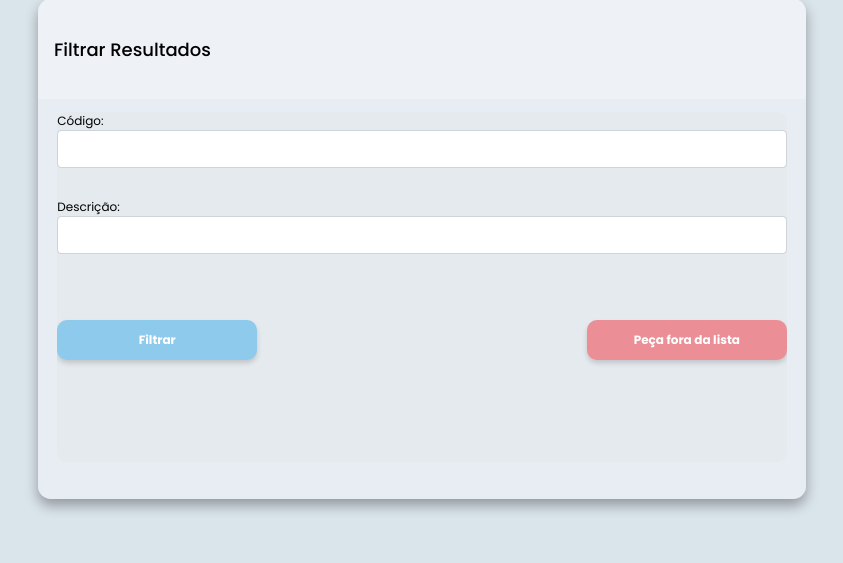
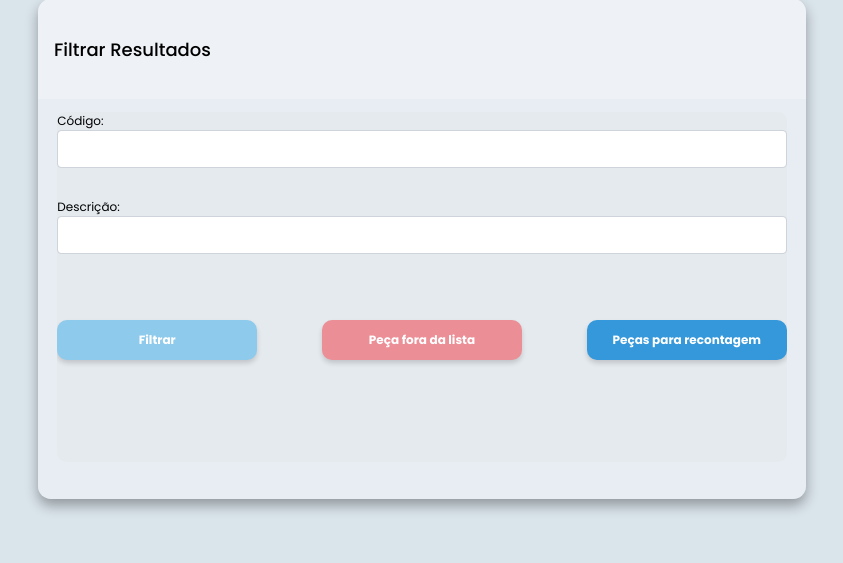
Before and after one commit to Cemag-pcp/inventario-cemag, a Flask app: template templates/inventario.html in a window 1280 px wide. Shown: the part 123-686 px from the top of the page, without its empty margins (208-1051 px from the left). Run offline with Flask 2, Linux system fonts and the light colour scheme; the template is opened without the code that fills it, so the values that code supplies are empty; some libraries are stand-ins or nearby versions.

Commit message:
pesquisando por peças que precisam de recontagem

```diff
--- a/static/css/style.css
+++ b/static/css/style.css
@@ -238,7 +238,7 @@ tbody tr.hide td i {
 
     div.table2 {
         width: 90vw;
-        height: 500px;
+        height: 600px;
         margin-bottom: 10px;
         background-color: #fff5;
         box-shadow: 0 0.4rem 0.8rem #0005;
@@ -477,3 +477,27 @@ tbody tr.hide td i {
     z-index: 9999;
     justify-content: center;
 }
+
+.linha-oculta {
+    display: none;
+}
+
+#toggleLinhasComIcone {
+    width: 200px;
+    padding: 5px;
+    margin-top: 30px;
+    height: 40px;
+    background: #8ECAEC;
+    border: none;
+    outline: none;
+    border-radius: 10px;
+    cursor: pointer;
+    font-weight: bold;
+    font-size: 1em;
+    color: #fff;
+    box-shadow: 0 0.2rem 0.3rem rgba(0, 0, 0, 0.151);
+}
+
+#toggleLinhasComIcone.botao-ativo {
+    border: 2px solid #3498db;
+}
--- a/templates/inventario.html
+++ b/templates/inventario.html
@@ -31,11 +31,10 @@
             <label for="descricao-filtro">Descrição:</label>
             <input type="text" class="form-control" id="descricao-filtro" name="descricao-filtro"><br><br>
             <div class="filtro_e_fora">
-            <input type="submit" class="botão_filtrar" value="Filtrar">
-            <button type="button" class="fora_lista" data-toggle="modal" data-target="#meuModal">Peça fora da lista</button>
+                <input type="submit" class="botão_filtrar" value="Filtrar" onclick="resetarTabela()">
+                <button type="button" class="fora_lista" data-toggle="modal" data-target="#meuModal">Peça fora da lista</button>
+                <button id="toggleLinhasComIcone" onclick="toggleLinhas()">Peças para recontagem</button>
             </div>
-        </div>
-        </div>
     </form>
     </section>
 </div>
@@ -138,7 +137,7 @@
     <section class="table__body">
         <table class="responsive-table" id="tabela-principal">
         <thead>
-            <tr>
+            <tr class="linha-com-icone">
                 <th>Código</th>
                 <th style="width: 500px;">Descrição</th>
                 <th>Contagem</th>
@@ -205,6 +204,10 @@
         // Adiciona um ouvinte de evento para o envio do formulário
         form.addEventListener('submit', function (e) {
             e.preventDefault(); // Impede o envio do formulário padrão
+            $('#loading-overlay').show()
+            setTimeout(function() {
+                $('#loading-overlay').hide()
+            }, 1000); // 2000 milissegundos (2 segundos)
 
             // Captura os valores dos campos de filtro
             const campo1Value = document.getElementById('codigo-filtro').value.toLowerCase();
@@ -249,6 +252,7 @@
                     row.classList.add('linha-com-icone'); // Adiciona a classe à linha que contém o ícone
                 } else {
                     totalCell.textContent = dado[3];
+                    row.classList.remove('linha-oculta');
                 }
 
                 row.innerHTML = `
@@ -282,6 +286,54 @@
     document.getElementById('download_necessidade_recontar').addEventListener('click', function () {
         baixarLinhasComIcones();
     });
+
+    function toggleLinhas() {
+        const linhasComIcones = document.querySelectorAll('.linha-com-icone');
+
+        // Percorre todas as linhas e adiciona a classe linha-oculta se não tiver a classe linha-com-icone
+        document.querySelectorAll('tr').forEach((linha) => {
+            if (!linha.classList.contains('linha-com-icone')) {
+                linha.classList.toggle('linha-oculta'); // Adiciona ou remove a classe linha-oculta
+            }
+        });
+
+        // Obtém o botão e altera a cor com base na existência da classe linha-oculta nas linhas sem linha-com-icone
+        const botaoToggle = document.getElementById('toggleLinhasComIcone');
+        botaoToggle.classList.toggle('botao-ativo');
+    }
+
+    function resetarTabela() {
+        document.querySelectorAll('tr').forEach((linha) => {
+            linha.classList.remove('linha-oculta');
+        });
+
+        const botaoToggle = document.getElementById('toggleLinhasComIcone');
+        botaoToggle.classList.remove('botao-ativo');
+    }
+
+    const codigoFiltro = document.getElementById('codigo-filtro');
+    const descricaoFiltro = document.getElementById('descricao-filtro');
+    const botaoToggle = document.getElementById('toggleLinhasComIcone');
+
+    // Adiciona listeners para os campos de filtro
+    codigoFiltro.addEventListener('input', verificarCamposFiltro);
+    descricaoFiltro.addEventListener('input', verificarCamposFiltro);
+
+    // Função para verificar os campos de filtro e habilitar/desabilitar o botão
+    function verificarCamposFiltro() {
+        if (codigoFiltro.value !== '' || descricaoFiltro.value !== '') {
+            // Pelo menos um dos campos de filtro está preenchido, desabilita o botão
+            botaoToggle.style.backgroundColor = 'gray'
+            botaoToggle.disabled = true;
+        } else {
+            // Ambos os campos de filtro estão vazios, habilita o botão
+            botaoToggle.style.backgroundColor = '#3498db'
+            botaoToggle.disabled = false;
+        }
+    }
+
+    // Adicione esta chamada de função para verificar o estado inicial dos campos
+    verificarCamposFiltro();
 
     // Função para baixar linhas com ícones em CSV
     function baixarLinhasComIcones() {
@@ -453,7 +505,7 @@
             dataType: "json",
             success: function (resposta) {
                 console.log("Resposta do servidor modal_recontagem:", resposta);
-
+                $('#success-message').html('Registro salvo com sucesso').show();
                 location.reload();
                 $("#loading-overlay").hide();
             },
```
